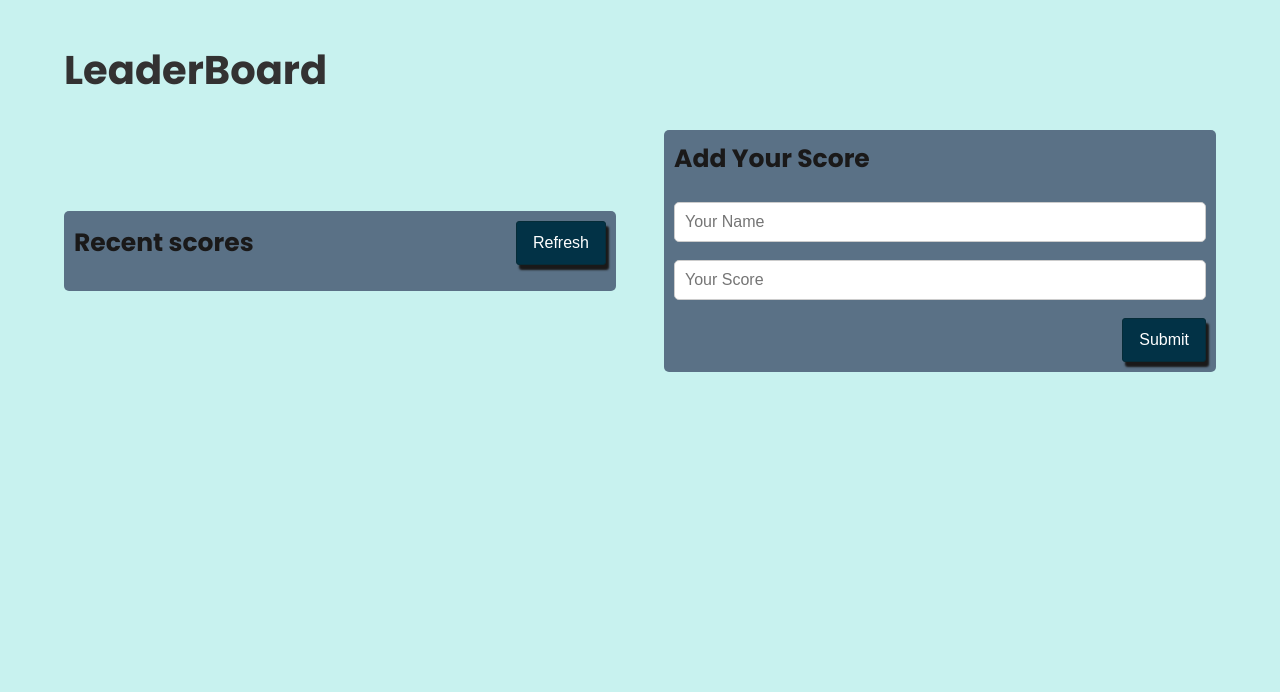
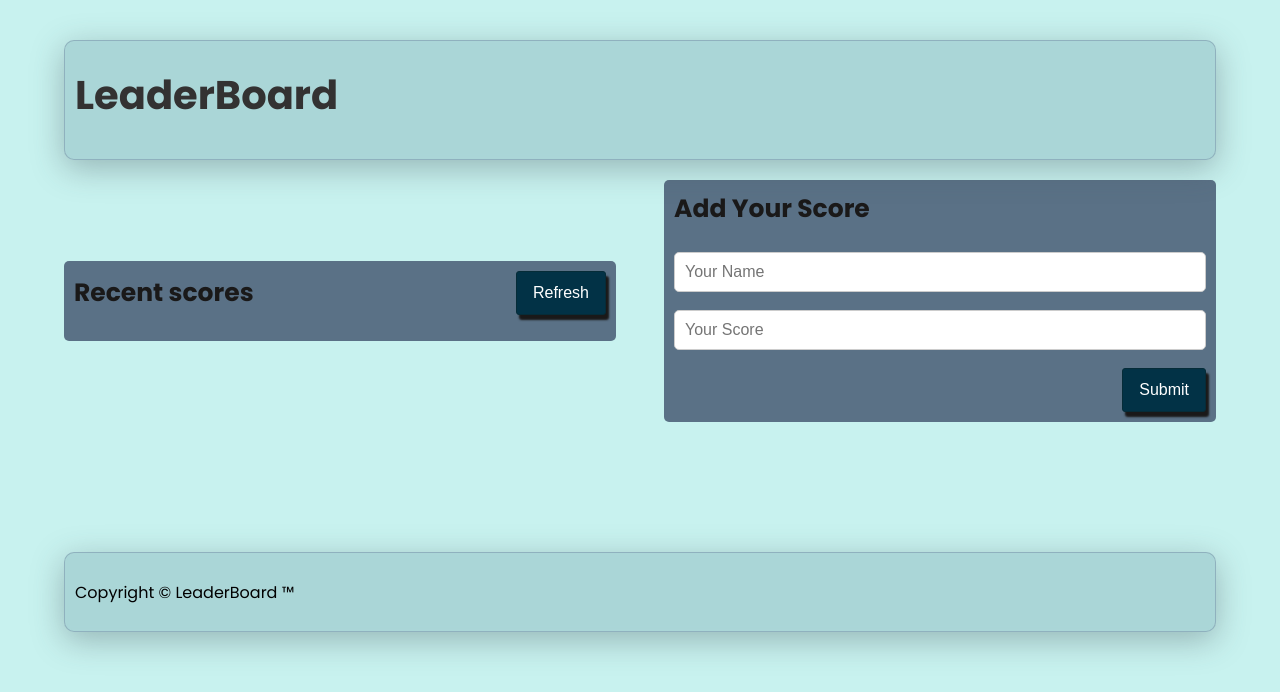
Before and after one commit to YoutLone/Leaderboard, a website built with webpack: page src/template.html in a window 1280 px wide. Built offline with nearby package versions, Linux system fonts and the light colour scheme; no server answers.

Commit message:
add footer and modify the header

```diff
--- a/src/index.css
+++ b/src/index.css
@@ -8,6 +8,20 @@
   border: 0;
   text-decoration: none;
   list-style: none;
+}
+
+header {
+  min-height: 15vh;
+  display: flex;
+  align-items: center;
+  background: rgba(3, 59, 82, 0.15);
+  box-shadow: 0 8px 32px 0 rgba(63, 75, 85, 0.37);
+  backdrop-filter: blur(3px);
+  border-radius: 10px;
+  border: 1px solid rgba(24, 15, 71, 0.18);
+  padding-left: 10px;
+  width: auto;
+  margin-bottom: 20px;
 }
 
 body {
@@ -43,7 +57,8 @@ body {
 }
 
 h1 {
-  margin-bottom: 30px;
+  margin-bottom: 20px;
+  padding-top: 10px;
   font-size: 40px;
   color: #333232;
 }
@@ -134,3 +149,18 @@ form input[type='number'] {
   color: #fff;
   font-weight: 500;
 }
+
+footer {
+  min-height: 10vh;
+  display: flex;
+  align-items: center;
+  background: rgba(3, 59, 82, 0.15);
+  box-shadow: 0 8px 32px 0 rgba(63, 75, 85, 0.37);
+  backdrop-filter: blur(3px);
+  border-radius: 10px;
+  border: 1px solid rgba(24, 15, 71, 0.18);
+  padding-left: 10px;
+  width: auto;
+  margin-top: 130px;
+  margin-bottom: 10px;
+}
--- a/src/template.html
+++ b/src/template.html
@@ -30,6 +30,9 @@
           </form>
         </div>
       </section>
+      <footer>
+        <p>Copyright &copy; LeaderBoard &trade;</p>
+      </footer>
     </main>
   </body>
 </html>
```
Also changed, not shown: README.md, src/assets/leaderboard.png (added).
